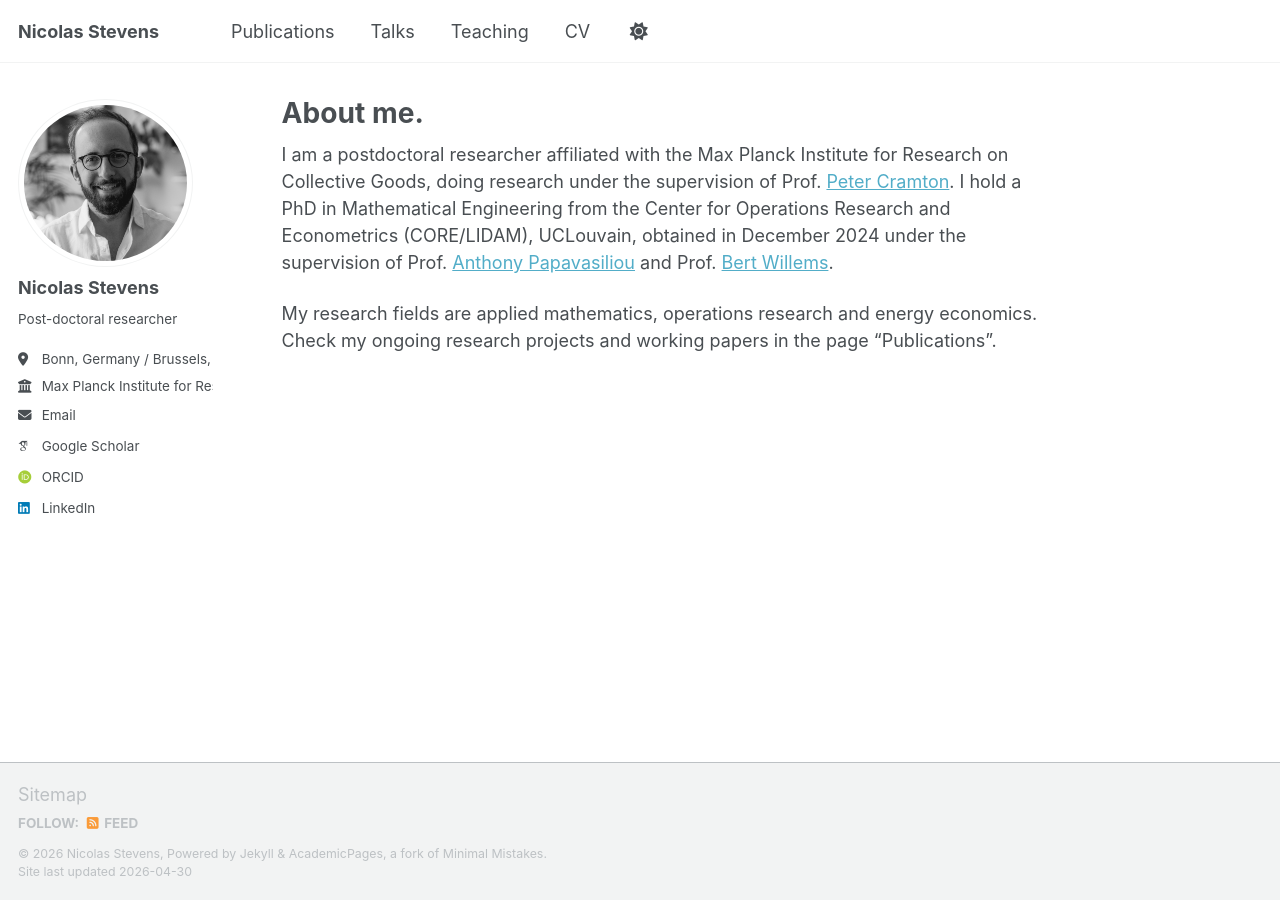
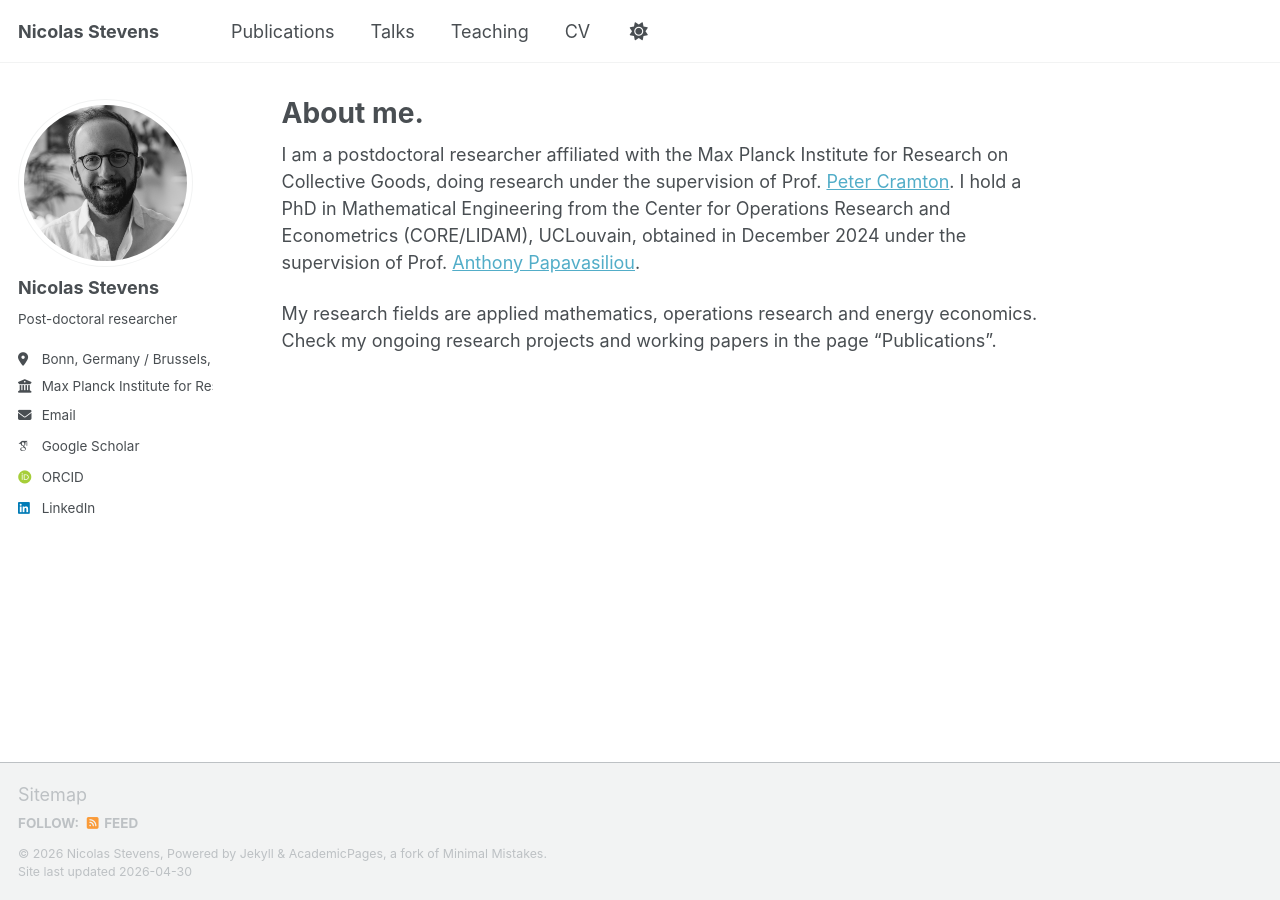
Before and after one commit to NicolasStevens/NicolasStevens.github.io, a Jekyll site: the page built from _pages/about.md, in a window 1280 px wide. Built offline with Jekyll 4.4.1, drawn with Linux system fonts in a browser that asks for light colours; some web fonts are replaced; a script that is not in the unit is left out.

Commit message:
Update about.md

```diff
--- a/_pages/about.md
+++ b/_pages/about.md
@@ -8,6 +8,6 @@ redirect_from:
 ---
 
 I am a postdoctoral researcher affiliated with the Max Planck Institute for Research on Collective Goods, doing research under the supervision of Prof. [Peter Cramton](https://cramton.umd.edu/).
-I hold a PhD in Mathematical Engineering from the Center for Operations Research and Econometrics (CORE/LIDAM), UCLouvain, obtained in December 2024 under the supervision of Prof. [Anthony Papavasiliou](https://ap-rg.eu/) and Prof. [Bert Willems](https://www.bertwillems.com/).
+I hold a PhD in Mathematical Engineering from the Center for Operations Research and Econometrics (CORE/LIDAM), UCLouvain, obtained in December 2024 under the supervision of Prof. [Anthony Papavasiliou](https://ap-rg.eu/).
 
 My research fields are applied mathematics, operations research and energy economics. Check my ongoing research projects and working papers in the page "Publications".
```
